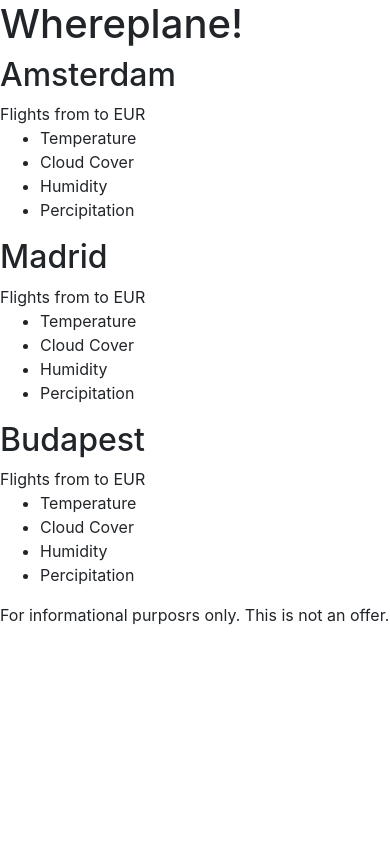
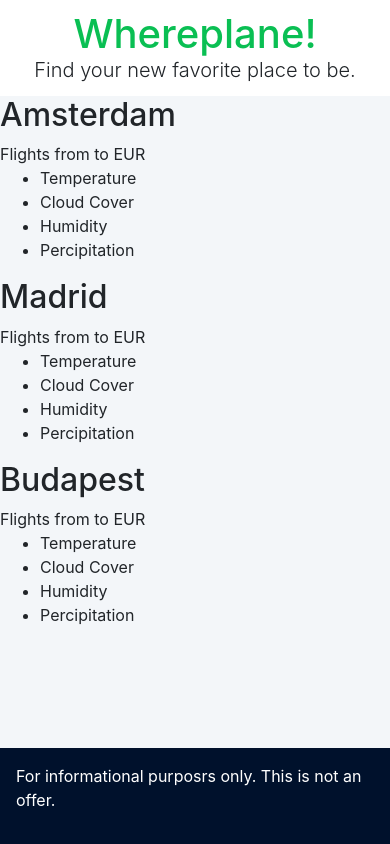
Before and after one commit to runerune/jamies-vacation, an Angular app: page / in a window 390 px wide. Built offline with nearby package versions, Linux system fonts and the light colour scheme.

Commit message:
more styling, add color scheme, first responsive styles

```diff
--- a/src/app/app.component.css
+++ b/src/app/app.component.css
@@ -0,0 +1,4 @@
+.container-fluid {
+	padding: 0;
+	margin: 0;
+}
--- a/src/app/app.component.html
+++ b/src/app/app.component.html
@@ -1,3 +1,9 @@
-<app-header></app-header>
-<app-place-list></app-place-list>
-<app-footer></app-footer>
+<div class="container-fluid">
+	<div class="content-wrapper">
+		<app-header></app-header>
+		<app-place-list></app-place-list>
+	</div>
+	<div class="footer-wrapper">
+		<app-footer></app-footer>
+	</div>
+</div>
--- a/src/app/app.module.ts
+++ b/src/app/app.module.ts
@@ -6,6 +6,7 @@ import { HeaderComponent } from './header/header.component';
 import { FooterComponent } from './footer/footer.component';
 import { PlaceListComponent } from './place-list/place-list.component';
 import { PlaceComponent } from './place/place.component';
+import { HttpClientModule } from '@angular/common/http';
 
 @NgModule({
 	declarations: [
@@ -16,7 +17,8 @@ import { PlaceComponent } from './place/place.component';
 		PlaceComponent
 	],
 	imports: [
-		BrowserModule
+		BrowserModule,
+		HttpClientModule,
 	],
 	providers: [],
 	bootstrap: [AppComponent]
--- a/src/app/footer/footer.component.css
+++ b/src/app/footer/footer.component.css
@@ -0,0 +1,5 @@
+footer {
+	background: #00112c;
+	color: #fff;
+	padding: 1rem;
+}
--- a/src/app/header/header.component.css
+++ b/src/app/header/header.component.css
@@ -0,0 +1,42 @@
+header {
+	padding: .4rem 1rem;
+	height: 5rem;
+	background: #fff;
+}
+
+header h1,
+header .lead {
+	display: inline-block;
+	vertical-align: top;
+}
+
+header .lead {
+	margin-left: 1rem;
+	line-height: 4.9rem;
+}
+
+header h1 {
+	color: #0abf53;
+	line-height: 4rem;
+}
+
+@media (max-width: 600px) {
+	header h1 {
+		line-height: 3.5rem;
+	}
+
+	header h1,
+	header .lead {
+		display: block;
+	}
+
+	header {
+		text-align: center;
+		height: 6rem;
+	}
+
+	header .lead {
+		margin: -1.5rem 0 0;
+		line-height: 3rem;
+	}
+}
--- a/src/app/header/header.component.html
+++ b/src/app/header/header.component.html
@@ -1,3 +1,4 @@
 <header>
 	<h1>Whereplane!</h1>
+	<p class="lead">Find your new favorite place to be.</p>
 </header>
--- a/src/styles.css
+++ b/src/styles.css
@@ -1 +1,14 @@
-/* You can add global styles to this file, and also import other style files */
+html, body, .container-fluid, app-root {
+	height: 100%;
+	display: flex;
+	flex-direction: column;
+}
+
+.content-wrapper {
+	flex: 1 0 auto;
+	background:  #f3f6f9;
+}
+
+.footer-wrapper {
+	flex-shrink: 0;
+}
```
